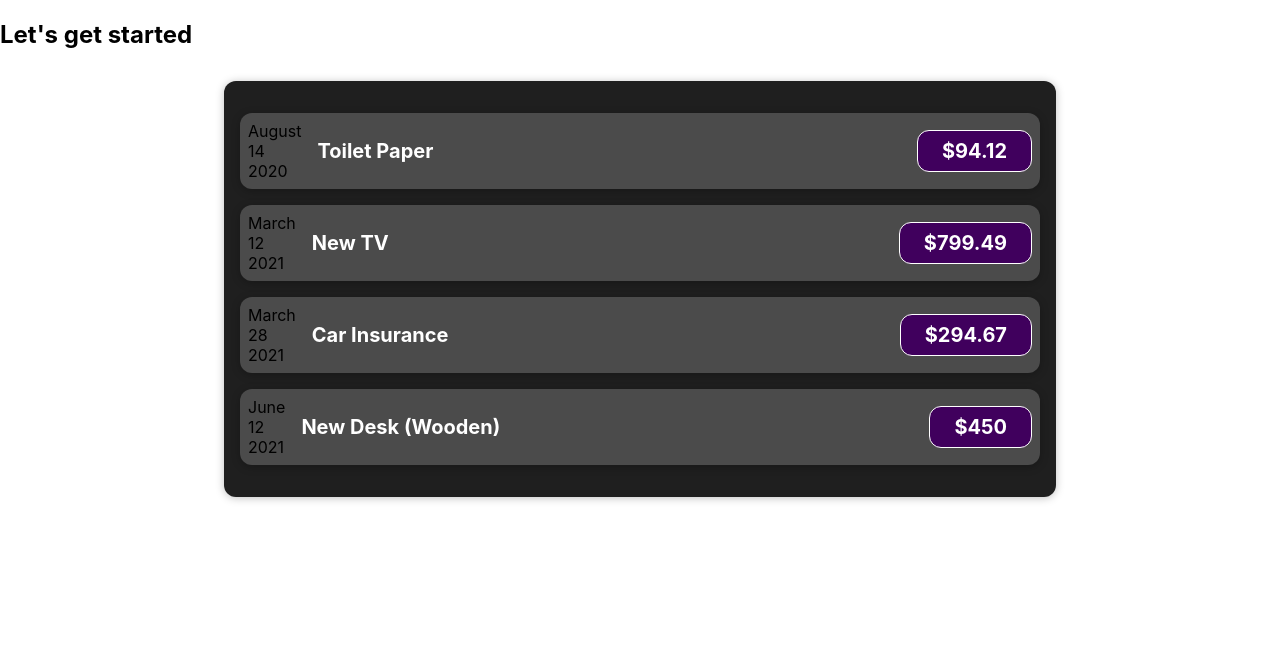
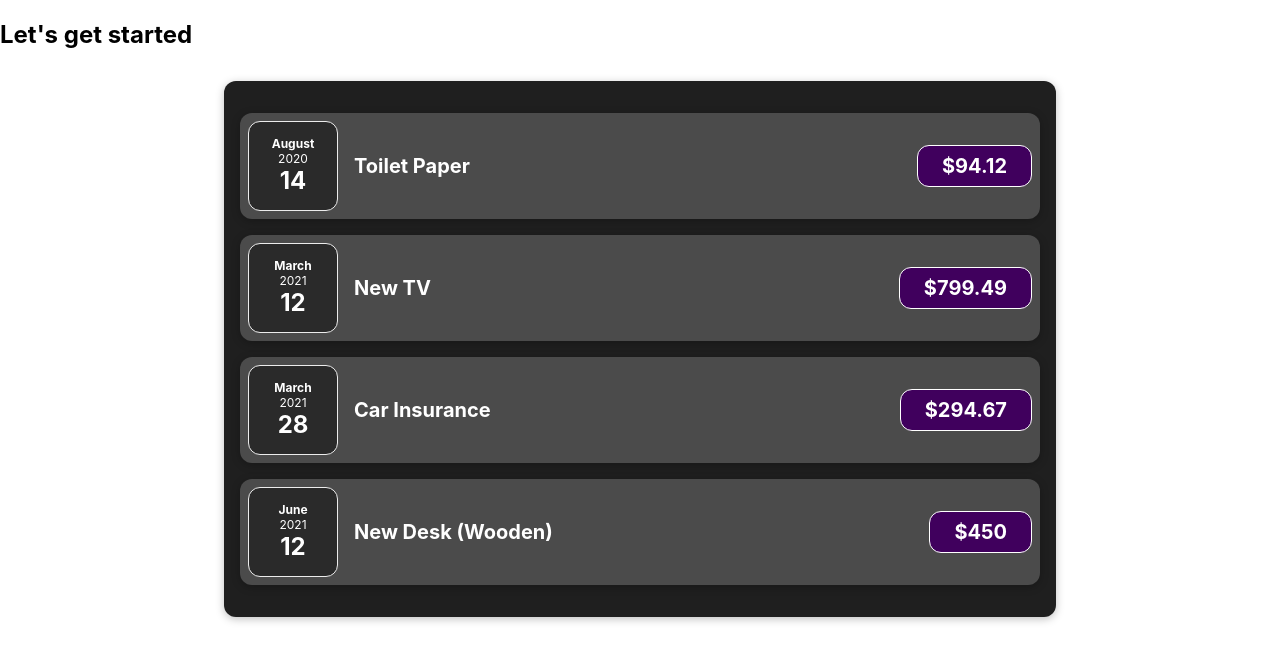
Before and after one commit to johnpitchko/react-complete-guide, a React (Create React App) app: page / in a window 1280 px wide. Shown: the top 662 px of the page. Built offline with nearby package versions, Linux system fonts and the light colour scheme.

Commit message:
Complete 44 / Section 1

```diff
--- a/src/App.js
+++ b/src/App.js
@@ -1,5 +1,5 @@
 import "./App.css";
-import Expenses from './components/Expenses';
+import Expenses from './components/Expenses/Expenses';
 
 const expenses = [
   {
@@ -23,7 +23,7 @@
   },
 ];
 
-function App() {
+const App = () => {
   return (
     <div>
       <h2>Let's get started</h2>
--- a/src/components/ExpenseDate.js
+++ b/src/components/Expenses/ExpenseDate.js
@@ -1,6 +1,6 @@
-import './ExpenseItem.css';
+import './ExpenseDate.css';
 
-function ExpenseDate(props) {
+const ExpenseDate = (props) => {
   const month = props.date.toLocaleString("en-CA", { month: "long" });
   const day = props.date.toLocaleString("en-CA", { day: "2-digit" });
   const year = props.date.getFullYear();
@@ -8,8 +8,8 @@
   return (
     <div className="expense-date">
       <div className="expense-date__month">{month}</div>
+      <div className="expense-date__year">{year}</div>
       <div className="expense-date__day">{day}</div>
-      <div className="expense-date__year">{year}</div>
     </div>
   );
 }
--- a/src/components/ExpenseItem.css
+++ b/src/components/Expenses/ExpenseItem.css
@@ -2,7 +2,6 @@
   display: flex;
   justify-content: space-between;
   align-items: center;
-  box-shadow: 0 2px 8px rgba(0, 0, 0, 0.25);
   padding: 0.5rem;
   margin: 1rem 0;
   border-radius: 12px;
--- a/src/components/ExpenseItem.js
+++ b/src/components/Expenses/ExpenseItem.js
@@ -1,15 +1,16 @@
 import './ExpenseItem.css'
+import Card from '../UI/Card';
 import ExpenseDate from './ExpenseDate';
 
-function ExpenseItem(props) {
+const ExpenseItem = (props) => {
   return (
-    <div className='expense-item'>
+    <Card className='expense-item'>
       <ExpenseDate date={props.date} />
       <div className='expense-item__description'>
         <h2>{props.title}</h2>
         <div className='expense-item__price'>${props.amount}</div>
       </div>
-    </div>
+    </Card>
   );
 }
 
--- a/src/components/Expenses.css
+++ b/src/components/Expenses/Expenses.css
@@ -4,6 +4,4 @@
   margin: 2rem auto;
   width: 50rem;
   max-width: 95%;
-  border-radius: 12px;
-  box-shadow: 0 1px 8px rgba(0, 0, 0, 0.25);
 }
--- a/src/components/Expenses.js
+++ b/src/components/Expenses/Expenses.js
@@ -1,9 +1,10 @@
+import Card from '../UI/Card';
 import ExpenseItem from "./ExpenseItem.js";
 import './Expenses.css'
 
-function Expenses(props) {
+const Expenses = (props) => {
   return (
-    <div className="expenses">
+    <Card className="expenses">
       <ExpenseItem
         title={props.expenses[0].title}
         amount={props.expenses[0].amount}
@@ -24,7 +25,7 @@
         amount={props.expenses[3].amount}
         date={props.expenses[3].date}
       />
-    </div>
+    </Card>
   );
 }
 
--- /dev/null
+++ b/src/components/UI/Card.css
@@ -0,0 +1,4 @@
+.card {
+  border-radius: 12px;
+  box-shadow: 0 2px 8px rgba(0, 0, 0, 0.25);
+}
--- /dev/null
+++ b/src/components/UI/Card.js
@@ -0,0 +1,9 @@
+import './Card.css'
+
+const Card = (props) => {
+  const classes = 'card ' + props.className
+
+  return <div className={classes}>{props.children}</div>
+}
+
+export default Card;
```
Also changed, not shown: src/components/Expenses/ExpenseDate.css (renamed from src/components/ExpenseDate.css).
